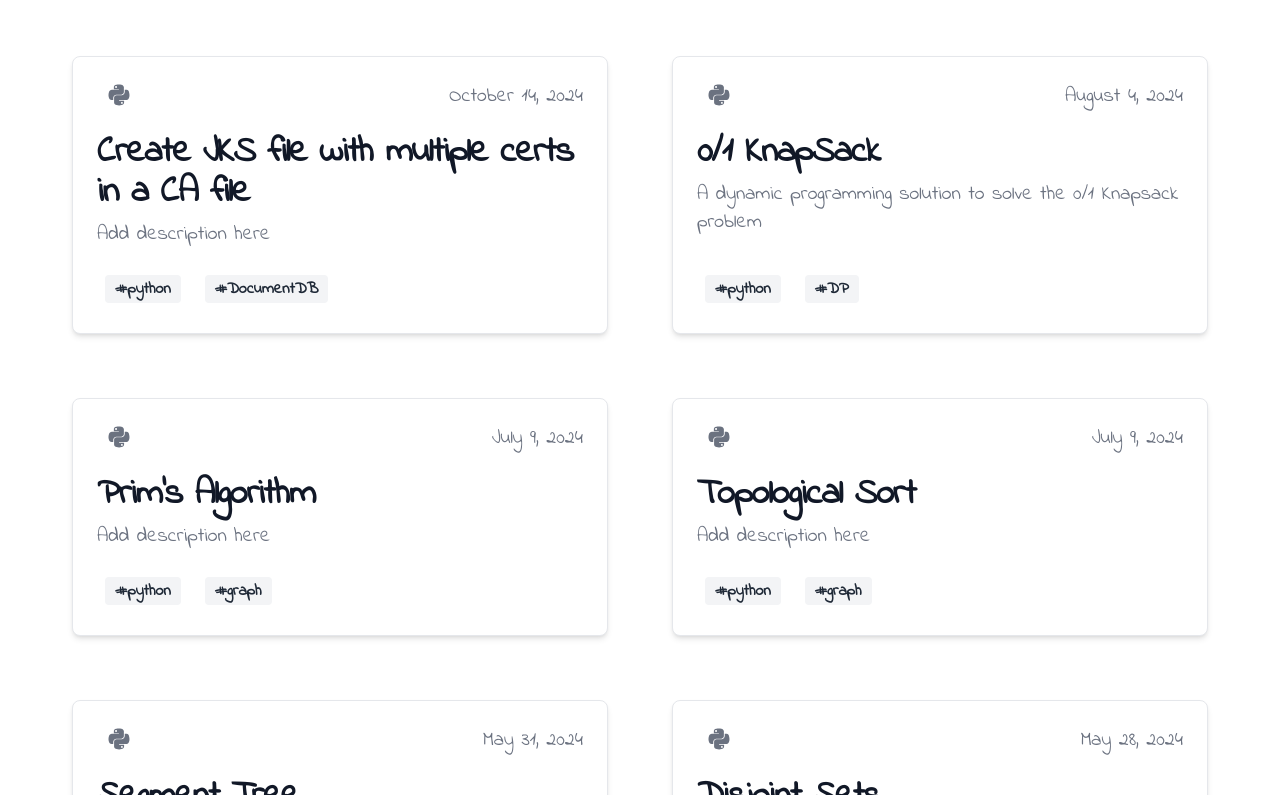
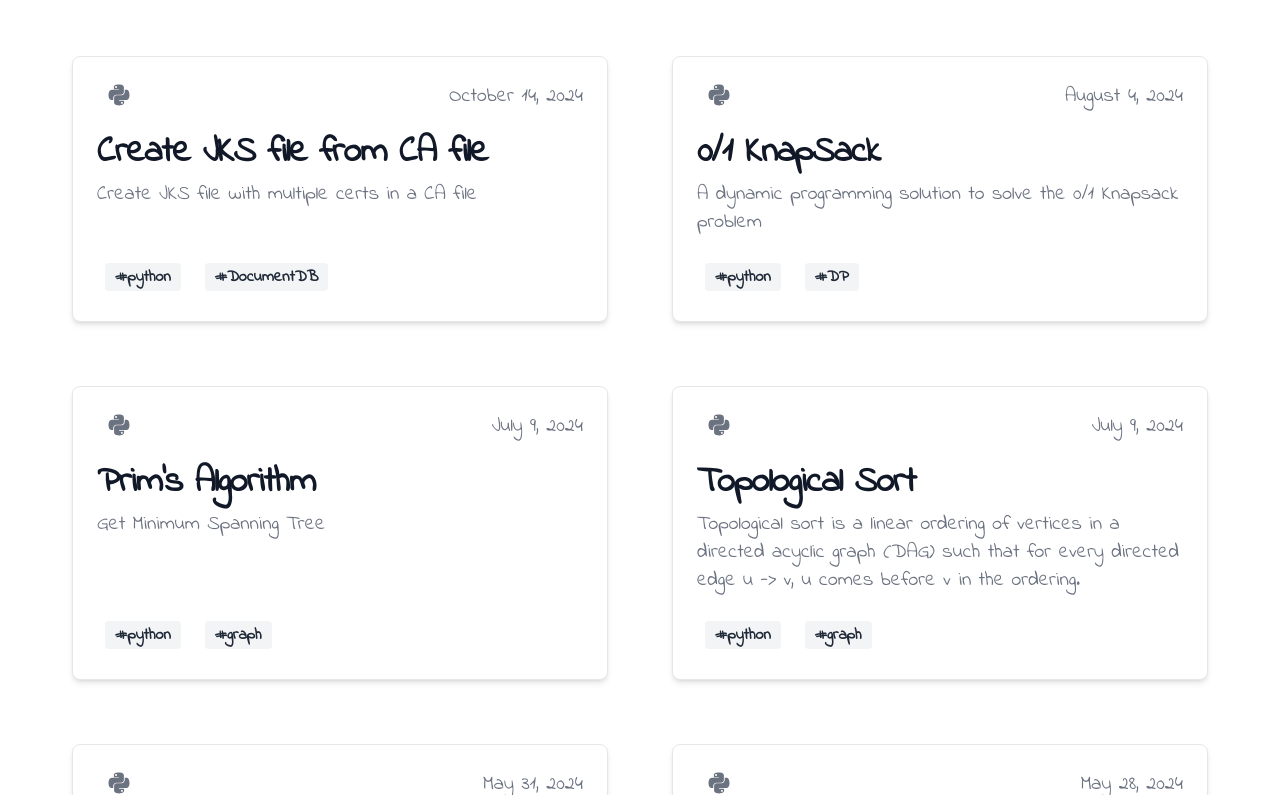
Before and after one commit to ksingh-git/ksingh-git.github.io, a Next.js app: page / in a window 1280 px wide. Shown: the part 440-1235 px from the top of the page. Built offline with nearby package versions, Linux system fonts and the light colour scheme; a web font is replaced by a local one.

Commit message:
Update in posts

```diff
--- a/pages/posts/[id].js
+++ b/pages/posts/[id].js
@@ -2,14 +2,14 @@ import Layout from "../../components/layout";
 import PropTypes from "prop-types";
 import { getAllPostIds, getPostData } from "../../lib/posts";
 import Head from "next/head";
-import DateElement from "../../components/date";
+import DateElement from "../../components/DateElement";
 import hljs from "highlight.js/lib/common";
 import "highlight.js/styles/github-dark.css";
 import { useEffect } from "react";
 import Link from "next/link";
 import ThemeModeSvgComponent from "../../components/theme_mode";
 import MarkDownWrapper from "../../components/markdownWrapper";
-import { addButtonToPre } from "../../components/copyFunctions";
+import { addButtonToPre } from "../../config/copyFunctions";
 import Summarize from "../../components/summarize";
 
 /**
@@ -39,9 +39,9 @@ export default function Post({ postData }) {
       <Head>
         <title>{postData.title}</title>
       </Head>
-      <section className="min-w-min bg-white dark:bg-gray-900">
+      <section className="bg-white min-w-min dark:bg-gray-900">
         <div>
-          <div className="flex w-full cursor-pointer justify-between md:p-8">
+          <div className="flex justify-between w-full cursor-pointer md:p-8">
             {" "}
             <Link href={`/`}>
               <span className="p-2 text-2xl text-black dark:text-white md:pl-8">
@@ -52,9 +52,9 @@ export default function Post({ postData }) {
               <ThemeModeSvgComponent />
             </div>
           </div>
-          <div className="flex w-full flex-col items-center p-8 md:items-center lg:px-60">
+          <div className="flex flex-col items-center w-full p-8 md:items-center lg:px-60">
             <MarkDownWrapper>
-              <div className="flex w-full flex-col items-center">
+              <div className="flex flex-col items-center w-full">
                 <DateElement dateString={postData.date} />
                 <h1 className="text-center">{postData.title}</h1>
               </div>
--- a/posts/21. Prim's Algorithm.md
+++ b/posts/21. Prim's Algorithm.md
@@ -1,7 +1,7 @@
 ---
 title: "Prim's Algorithm"
 date: "2024-07-09"
-description: "Add description here"
+description: "Get Minimum Spanning Tree"
 language: "python"
 categories: ["python", "graph"]
 ---
--- a/posts/22. Topological Sort.md
+++ b/posts/22. Topological Sort.md
@@ -1,7 +1,7 @@
 ---
 title: "Topological Sort"
 date: "2024-07-09"
-description: "Add description here"
+description: "Topological sort is a linear ordering of vertices in a directed acyclic graph (DAG) such that for every directed edge u -> v, u comes before v in the ordering."
 language: "python"
 categories: ["python", "graph"]
 ---
--- a/posts/24. Create JKS file with multiple certs in a CA file.md
+++ b/posts/24. Create JKS file from CA file.md
@@ -1,7 +1,7 @@
 ---
-title: "Create JKS file with multiple certs in a CA file"
+title: "Create JKS file from CA file"
 date: "2024-10-14"
-description: "Add description here"
+description: "Create JKS file with multiple certs in a CA file"
 language: "python"
 categories: ["python", "DocumentDB"]
 ---
```
